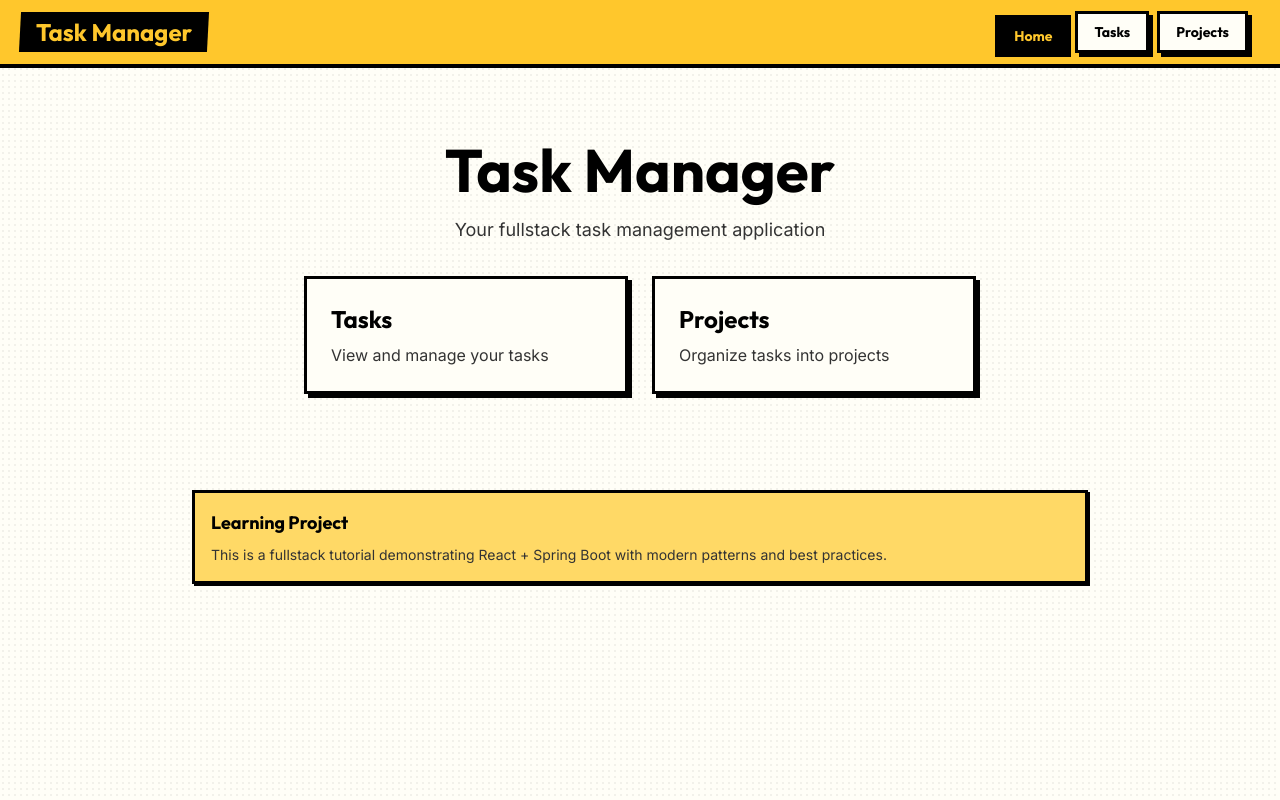
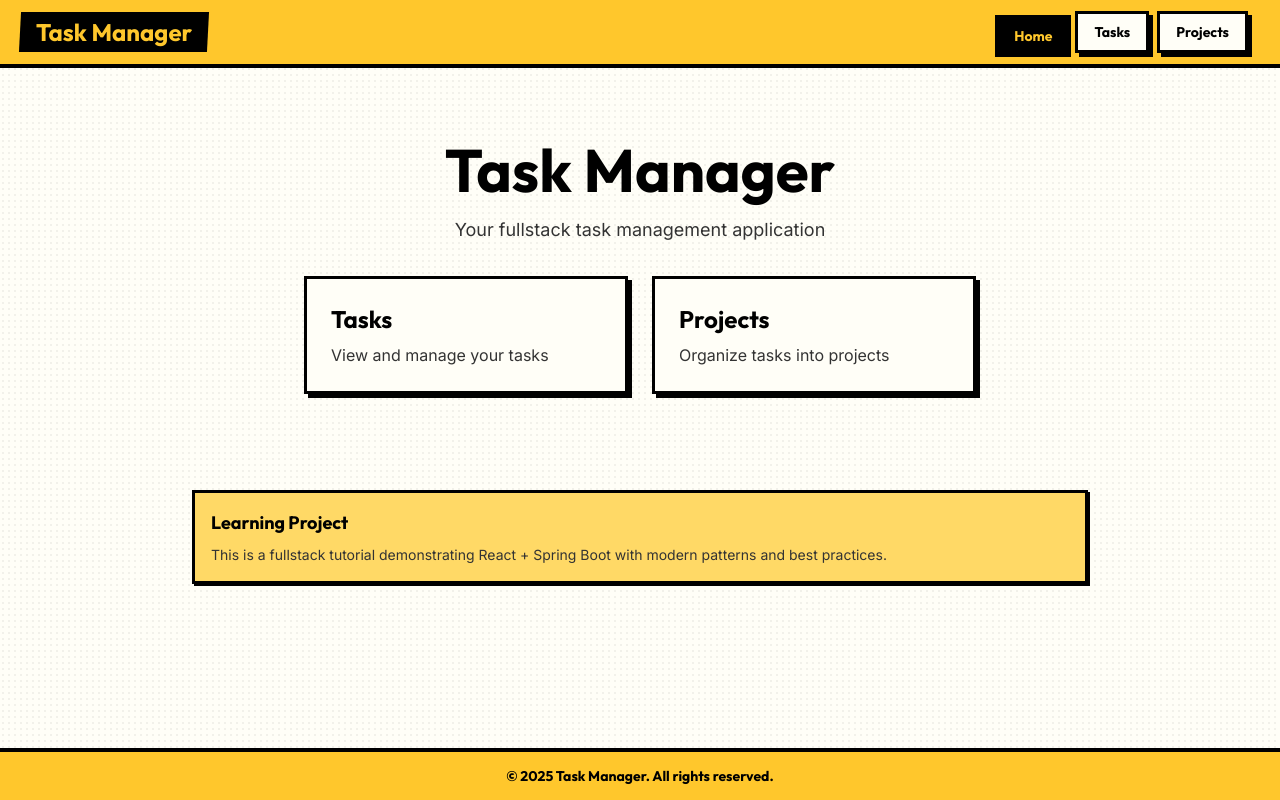
Before and after one commit to gbfrancisco/taskmanager-fullstack, a React (Vite) app in the folder client/: page / in a window 1280 px wide. Built offline with nearby package versions, Linux system fonts and the light colour scheme.

Commit message:
Session FE-09: FE adjustments
- Added footer and doc

```diff
--- /dev/null
+++ b/client/src/components/Footer.tsx
@@ -0,0 +1,22 @@
+/**
+ * Footer Component - Page Footer
+ *
+ * Graphic Novel Theme:
+ * - Vivid Amber background with thick black border (top only)
+ * - Matches Header styling for consistency
+ * - Centered copyright text
+ */
+
+export function Footer() {
+  return (
+    <footer className="bg-amber-vivid border-t-4 border-ink">
+      <div className="max-w-7xl mx-auto px-4 sm:px-6 lg:px-8">
+        <div className="flex justify-center items-center h-12">
+          <span className="text-display text-sm text-ink">
+            © 2025 Task Manager. All rights reserved.
+          </span>
+        </div>
+      </div>
+    </footer>
+  );
+}
--- a/client/src/routes/__root.tsx
+++ b/client/src/routes/__root.tsx
@@ -27,6 +27,7 @@ import { TanStackDevtools } from '@tanstack/react-devtools';
 
 import TanStackQueryDevtools from '../integrations/tanstack-query/devtools';
 import { Header } from '../components/Header';
+import { Footer } from '../components/Footer';
 import { ErrorBoundary } from '../components/ErrorBoundary';
 import { RouteErrorComponent } from '../components/RouteErrorComponent';
 
@@ -71,12 +72,12 @@ export const Route = createRootRouteWithContext<MyRouterContext>()({
  */
 function RootLayout() {
   return (
-    <div className="min-h-screen bg-halftone">
+    <div className="min-h-screen flex flex-col bg-halftone">
       {/* Header is OUTSIDE the Outlet - it never changes */}
       <Header />
 
       {/* Main content area */}
-      <main>
+      <main className="flex-1">
         {/*
          * ErrorBoundary wraps the Outlet to catch rendering errors.
          * If any child route component throws during render,
@@ -96,6 +97,9 @@ function RootLayout() {
         </ErrorBoundary>
       </main>
 
+      {/* Footer is OUTSIDE the Outlet - it never changes */}
+      <Footer />
+
       {/* Development tools - only visible in dev mode */}
       <TanStackDevtools
         config={{
```
Also changed, not shown: 1 other file (tests, documents, lock files or other folders).
